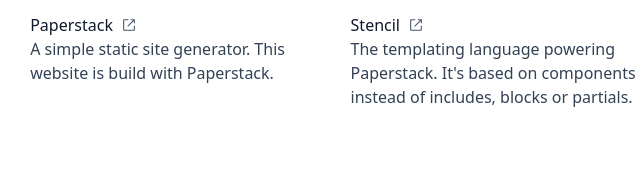
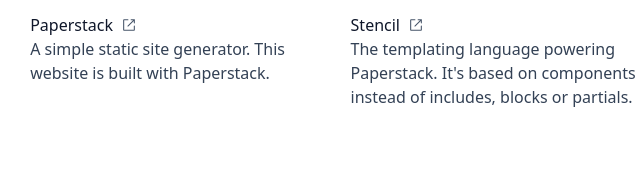
Before and after one commit to BjornDCode/bjornlindholm.com, a website: page pages/projects/index.html in a window 1280 px wide. Shown: the part 287-465 px from the top of the page, 577-1217 px from the left. Drawn offline with nearby package versions, Linux system fonts and the light colour scheme; files that its build step writes are made by us from their sources.

Commit message:
Fix type

```diff
--- a/pages/projects/index.html
+++ b/pages/projects/index.html
@@ -229,7 +229,7 @@
                                         class="first:mt-0 my-5 text-slate-700 !my-0"
                                     >
                                         A simple static site generator. This
-                                        website is build with Paperstack.
+                                        website is built with Paperstack.
                                     </p>
                                 </li>
                                 <li title="Stencil">
```
